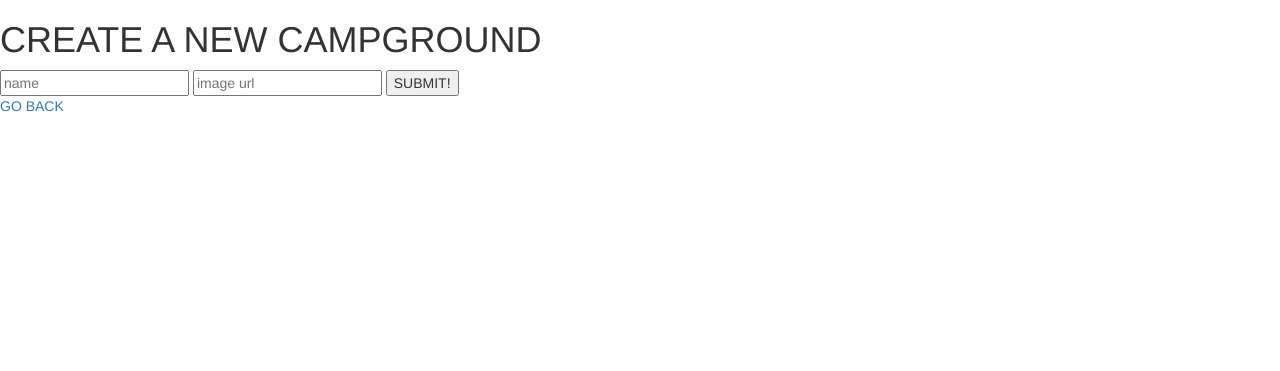
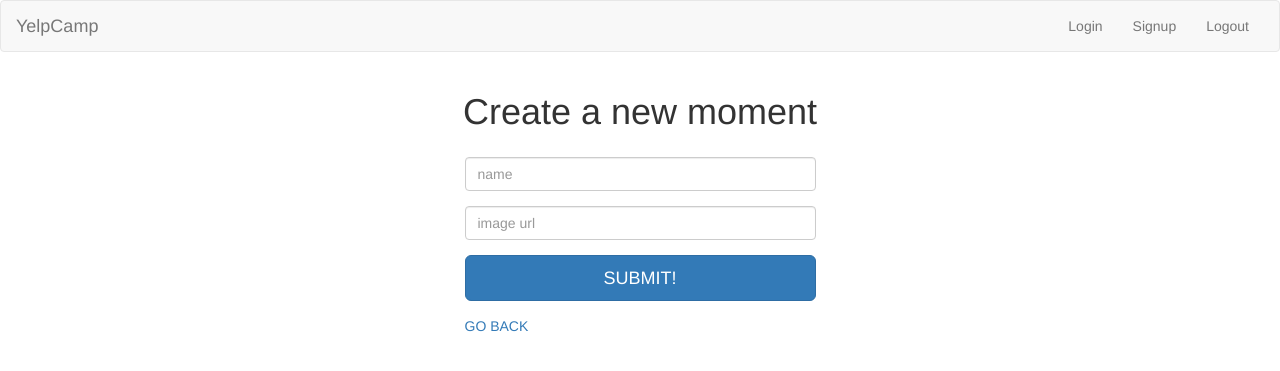
Before and after one commit to zaczzx/Trip-Photos-Gallery, a Node server app: page /campgrounds/new in a window 1280 px wide. Shown: the top 371 px of the page. Run offline with Node 20, Linux system fonts and the light colour scheme.

Commit message:
STYLED NAV AND FORM

```diff
--- a/views/new.ejs
+++ b/views/new.ejs
@@ -1,12 +1,26 @@
 <% include partials/header %>
 
-<h1>CREATE A NEW CAMPGROUND</h1>
 
-<form action="/campgrounds" method="POST">
-    <input type="text" name="name" placeholder="name"></input>
-    <input type="text" name="image" placeholder="image url"></input>
-    <button>SUBMIT!</button>
-</form>
+<div class="container">
+    <div class="row">
+        <h1 style="text-align:center">Create a new moment</h1>
+        <div style="width:30%; margin:25px auto">
+            <form action="/campgrounds" method="POST">
+                <div class="form-group">
+                    <input class="form-control" type="text" name="name" placeholder="name"></input>
+                </div>
+                <div class="form-group">
+                <input class="form-control"type="text" name="image" placeholder="image url"></input>
+                </div>
+                <div class="form-group">
+                <button class="btn btn-primary btn-lg btn-block">SUBMIT!</button>
+                </div>
+            </form>
+            <a href="/campgrounds">GO BACK</a>
+        </div>
 
-<a href="/campgrounds">GO BACK</a>
+    </div>
+</div>
+
+
 <% include partials/footer %>
--- a/views/partials/header.ejs
+++ b/views/partials/header.ejs
@@ -5,3 +5,18 @@
         <link rel="stylesheet" type="text/css" href="https://maxcdn.bootstrapcdn.com/bootstrap/3.3.7/css/bootstrap.min.css">
     </head>
     <body>
+
+    <nav class="navbar navbar-default">
+        <div class="container-fluid">
+            <div class="navbar-header">
+                <a class="navbar-brand" href="/">YelpCamp</a>
+            </div>
+            <div class="collapse navbar-collapse">
+                <ul class="nav navbar-nav navbar-right">
+                    <li><a href="/">Login </a></li>
+                    <li><a href="/">Signup </a></li>
+                    <li><a href="/">Logout </a></li>
+                </ul>
+            </div>
+        </div>
+    </nav>
```
